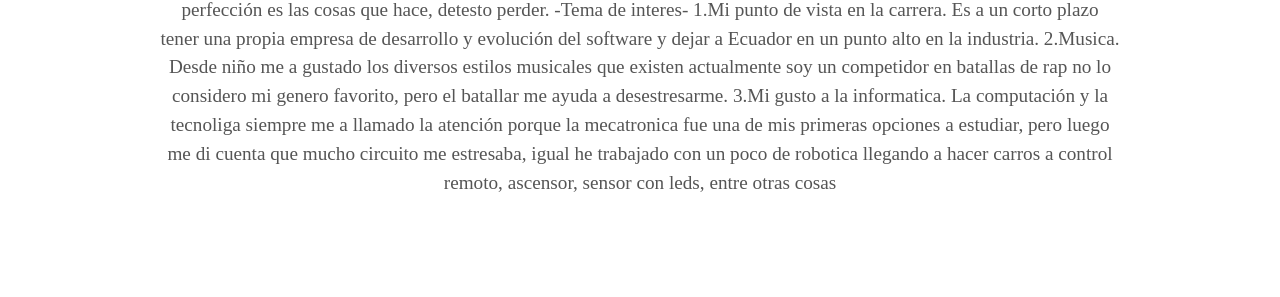
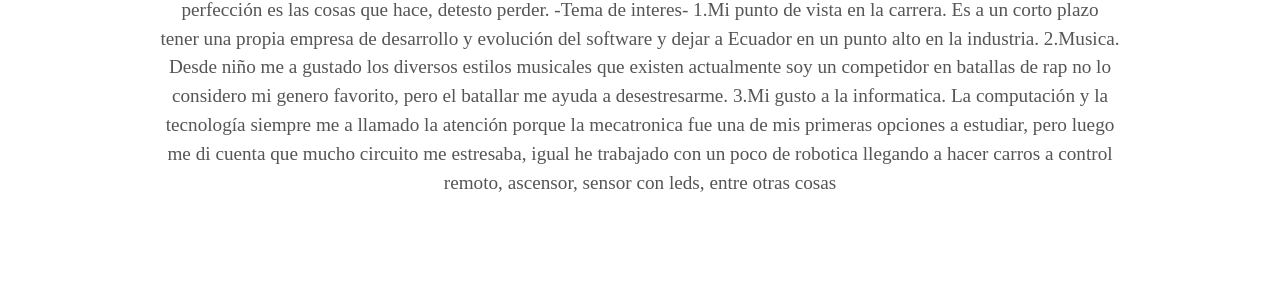
Before and after one commit to cristhianpin/crispin, a Jekyll site: the page built from index.html, in a window 1280 px wide. Shown: the part 1205-1502 px from the top of the page. Built offline with Jekyll 4.4.1, drawn with Linux system fonts in a browser that asks for light colours; some web fonts are replaced; some of the changed text lies outside the part shown.

Commit message:
Update _config.yml

```diff
--- a/_config.yml
+++ b/_config.yml
@@ -13,7 +13,7 @@ user_description: Soy estudiante de la carrera de Software, siempre buscando por
  -Tema de interes-
  1.Mi punto de vista en la carrera. Es a un corto plazo tener una propia empresa de desarrollo y evolución del software y dejar a Ecuador en un punto alto en la industria.
  2.Musica. Desde niño me a gustado los diversos estilos musicales que existen actualmente soy un competidor en batallas de rap no lo considero mi genero favorito, pero el batallar me ayuda a desestresarme.
- 3.Mi gusto a la informatica. La computación y la tecnoliga siempre me a llamado la atención porque la mecatronica fue una de mis primeras opciones a estudiar, pero luego me di cuenta que mucho circuito me estresaba, igual he trabajado con un poco de robotica llegando a hacer carros a control remoto, ascensor, sensor con leds, entre otras cosas
+ 3.Mi gusto a la informatica. La computación y la tecnología siempre me a llamado la atención porque la mecatronica fue una de mis primeras opciones a estudiar, pero luego me di cuenta que mucho circuito me estresaba, igual he trabajado con un poco de robotica llegando a hacer carros a control remoto, ascensor, sensor con leds, entre otras cosas
 
 email: Cristhianpin92@gmail.com
 #twitter_username: https://twitter.com/b0933f7febd24d2?s=09
```
